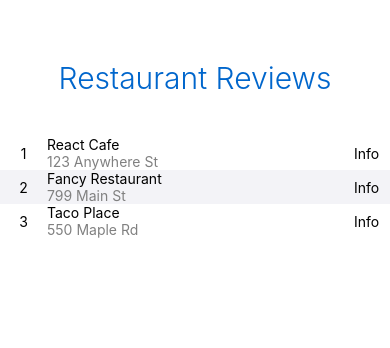
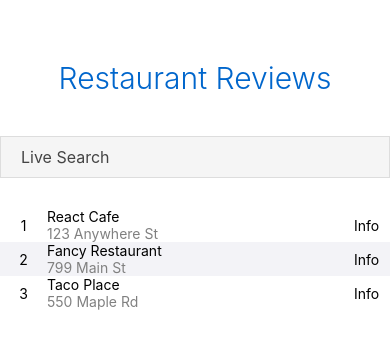
Before and after one commit to RickBr0wn/ios-restaurant-reviews, a React Native app: screen / in a window 390 px wide. Shown: the top 348 px of the page. Built offline with nearby package versions, Linux system fonts and the light colour scheme.

Commit message:
adds text input with live search

```diff
--- a/App.js
+++ b/App.js
@@ -7,7 +7,14 @@
  */
 
 import React from 'react'
-import {SafeAreaView, StyleSheet, ScrollView, View, Text} from 'react-native'
+import {
+  SafeAreaView,
+  StyleSheet,
+  ScrollView,
+  View,
+  Text,
+  TextInput,
+} from 'react-native'
 import gs from './src/styles'
 
 const restaurants = [
@@ -17,10 +24,23 @@ const restaurants = [
 ]
 
 function App() {
+  const [search, setSearch] = React.useState('')
   return (
     <View style={gs.container}>
       <Text style={gs.header}>Restaurant Reviews</Text>
-      {restaurants.map((place, index) => (
+      <TextInput
+        style={gs.input}
+        placeholder="Live Search"
+        onChangeText={text => setSearch(text)}
+        value={search}
+      />
+      {restaurants
+        .filter(
+          place =>
+            !search ||
+            place.name.toLowerCase().indexOf(search.toLowerCase()) > -1,
+        )
+        .map((place, index) => (
           <View
             key={place.name}
             style={[
--- a/index.js
+++ b/index.js
@@ -6,4 +6,6 @@ import {AppRegistry} from 'react-native'
 import App from './App'
 import {name as appName} from './app.json'
 
+console.disableYellowBox = true
+
 AppRegistry.registerComponent(appName, () => App)
--- a/src/styles/index.js
+++ b/src/styles/index.js
@@ -28,4 +28,14 @@ export default StyleSheet.create({
     alignItems: 'center',
     padding: 5,
   },
+  input: {
+    marginBottom: 30,
+    padding: 10,
+    paddingHorizontal: 20,
+    fontSize: 16,
+    color: '#444',
+    borderWidth: 1,
+    borderColor: '#ddd',
+    backgroundColor: '#f5f5f5',
+  },
 })
```
Lines whose indentation alone changed are shown as unchanged.
